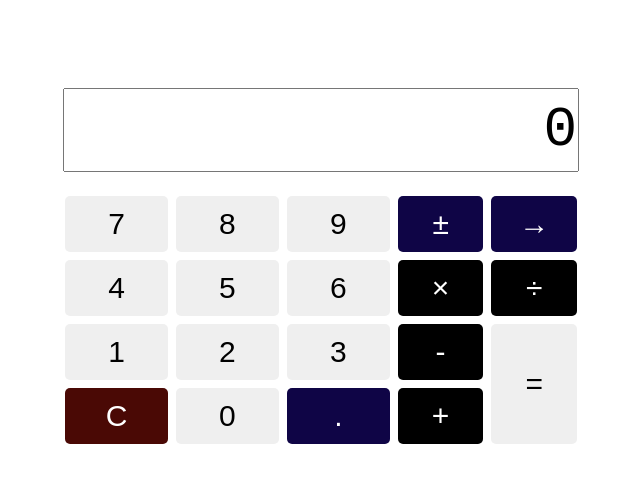
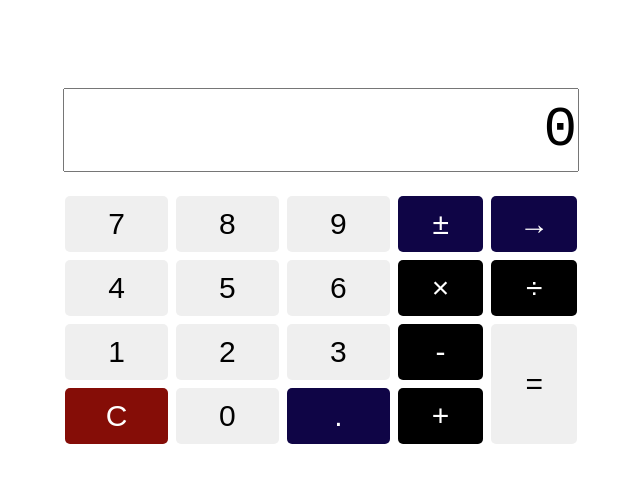
Before and after one commit to mariia-kiliushina/andersen-js-intensive, a plain HTML site: page index.html in a window 1280 px wide. Shown: the whole page, without its empty margins (319-959 px from the left). Drawn offline with Linux system fonts and the light colour scheme.

Commit message:
all works except of dot

```diff
--- a/index.css
+++ b/index.css
@@ -82,7 +82,7 @@ body {
   color: white;
 }
 .clearButton {
-  background-color: rgb(74, 9, 5);
+  background-color: rgb(133, 13, 7);
   color: white;
 }
 .calculateButton {
```
